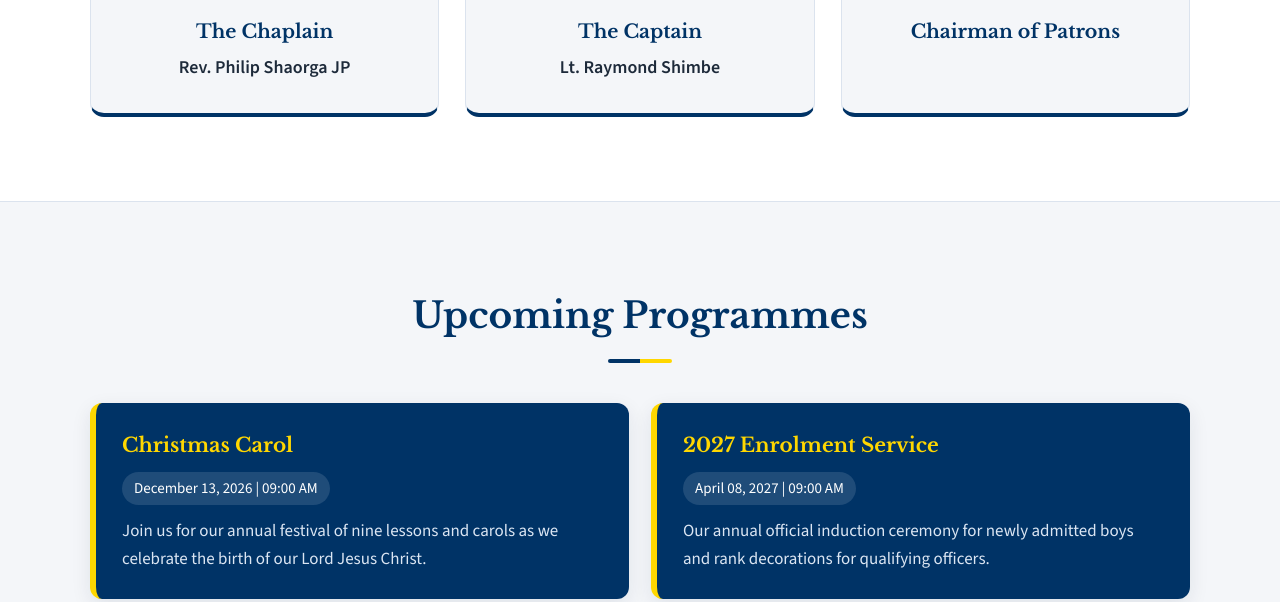
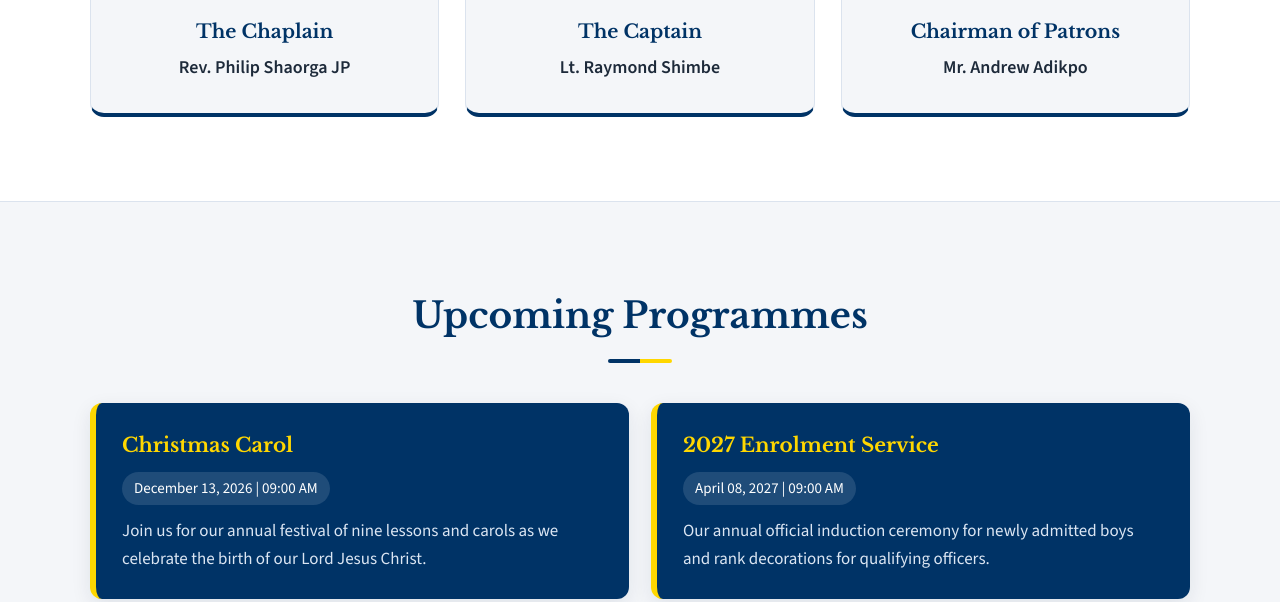
Before and after one commit to CalebTech-Dev/The-Boys-Brigade-NKST-Lagos-Mainland, a plain HTML site: page index.html in a window 1280 px wide. Shown: the part 1530-2132 px from the top of the page. Drawn offline with nearby package versions, Linux system fonts and the light colour scheme.

Commit message:
Display Chairman of Patrons name under leadership card

```diff
--- a/data.js
+++ b/data.js
@@ -336,7 +336,7 @@ window.SITE_DATA = {
     {
       "id": 1,
       "name": "Mr. Andrew Adikpo",
-      "role": null
+      "role": "Chairman Patron/Patronessess"
     },
     {
       "id": 2,
--- a/data.json
+++ b/data.json
@@ -80,7 +80,7 @@
     { "id": 14, "name": "Lt. Barr. Obed Selumun Juur", "role": "Legal Adviser" }
   ],
   "patrons": [
-    { "id": 1, "name": "Mr. Andrew Adikpo", "role": null },
+    { "id": 1, "name": "Mr. Andrew Adikpo", "role": "Chairman Patron/Patronessess" },
     { "id": 2, "name": "Mr. Matthew Asase", "role": null },
     { "id": 3, "name": "Mr. Vanen Ande", "role": null },
     { "id": 4, "name": "Capt. Martins Fefa", "role": null },
--- a/index.html
+++ b/index.html
@@ -55,7 +55,7 @@
       <div class="leadership-grid">
         <article class="leader-card" data-role="Chaplain"><img src="chaplain.png" alt="The Chaplain"><h4>The Chaplain</h4><p class="leader-name"></p></article>
         <article class="leader-card" data-role="Captain"><img src="captain.jpeg" alt="The Captain"><h4>The Captain</h4><p class="leader-name"></p></article>
-        <article class="leader-card"><img src="patrone-chairman.png" alt="Chairman of Patrons"><h4>Chairman of Patrons</h4></article>
+        <article class="leader-card" data-role="Chairman Patron/Patronessess"><img src="patrone-chairman.png" alt="Chairman of Patrons"><h4>Chairman of Patrons</h4><p class="leader-name"></p></article>
       </div>
     </div>
   </section>
--- a/script.js
+++ b/script.js
@@ -48,9 +48,10 @@ async function loadSiteData() {
       btn.querySelector('.count').textContent = n || '';
     });
 
-    // Names under the leadership photos (taken from the EXCO list)
+    // Names under the leadership photos (taken from the EXCO and Patrons lists)
+    const leadershipPool = [...(data.exco || []), ...(data.patrons || [])];
     document.querySelectorAll('.leader-card[data-role]').forEach(card => {
-      const person = (data.exco || []).find(p => p.role === card.dataset.role);
+      const person = leadershipPool.find(p => p.role === card.dataset.role);
       const slot = card.querySelector('.leader-name');
       if (person && slot) slot.textContent = person.name;
     });
```
